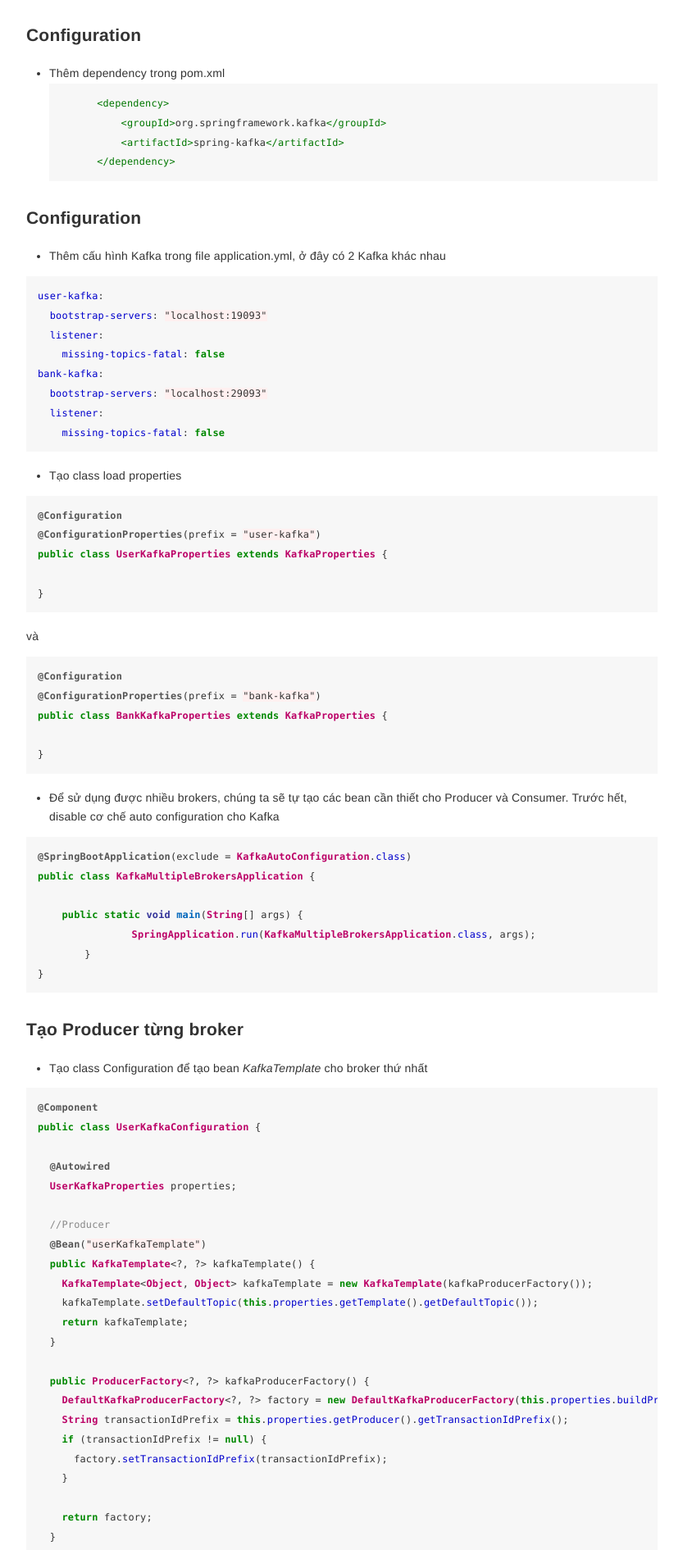
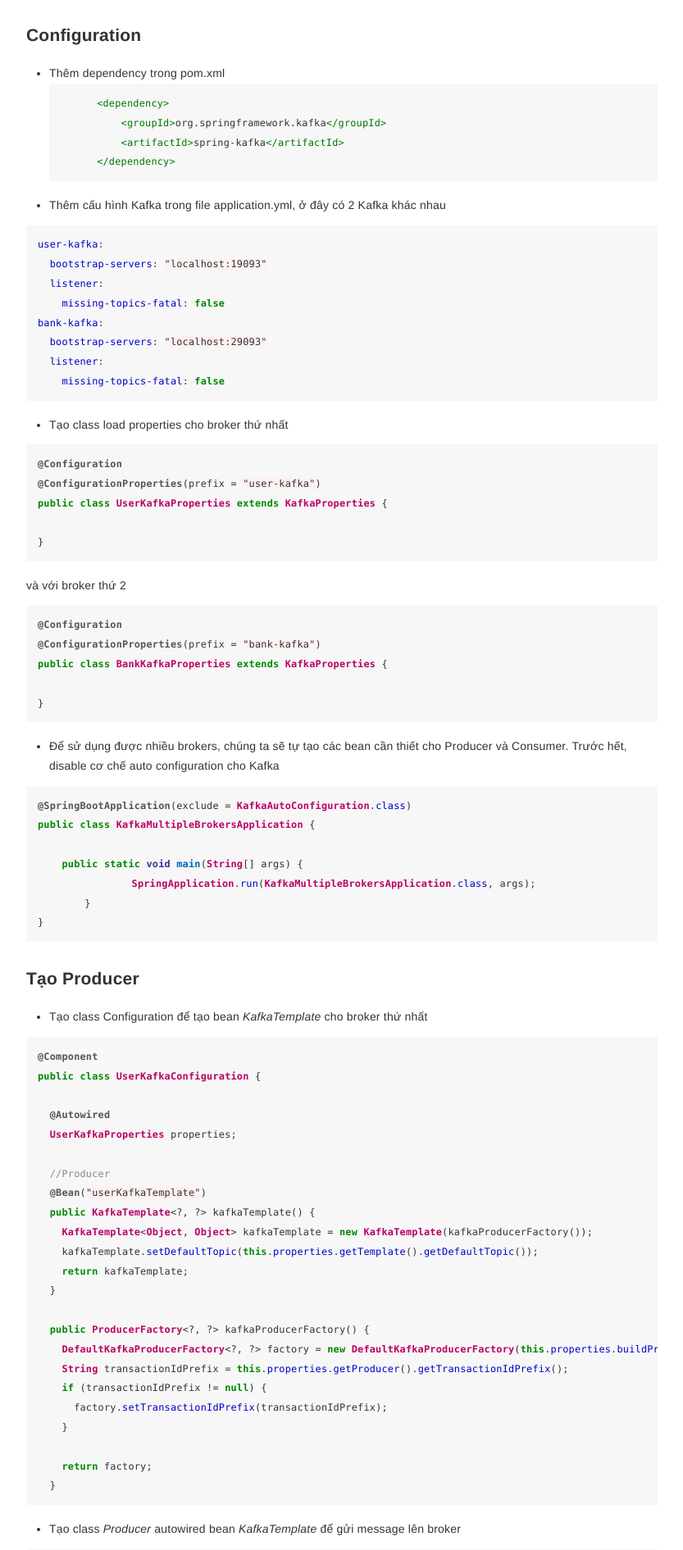
Before and after one commit to huypva/code-by-example-site, a Jekyll site: the page built from _posts/2021-10-11-spring-boot-kafka-multiple-brokers.md, in a window 1280 px wide. Shown: the part 455-2346 px from the top of the page at 82% size, without its empty margins (223-1056 px from the left). Built offline with Jekyll 4.4.1, drawn with Linux system fonts in a browser that asks for light colours; some of the changed text lies outside the part shown.

Commit message:
Add kafka multiple broker example

````diff
--- a/_posts/2021-10-11-spring-boot-kafka-multiple-brokers.md
+++ b/_posts/2021-10-11-spring-boot-kafka-multiple-brokers.md
@@ -23,8 +23,6 @@ source: https://github.com/huypva/spring-boot-kafka-multiple-brokers-example
 		</dependency>
 ```
 
-### Configuration
-
 - Thêm cấu hình Kafka trong file application.yml, ở đây có 2 Kafka khác nhau
 
 ```yml
@@ -38,7 +36,7 @@ bank-kafka:
     missing-topics-fatal: false
 ```
 
-- Tạo class load properties
+- Tạo class load properties cho broker thứ nhất
 
 ```java
 @Configuration
@@ -48,7 +46,7 @@ public class UserKafkaProperties extends KafkaProperties {
 }
 ```
 
-và
+và với broker thứ 2
 
 ```java
 @Configuration
@@ -70,7 +68,7 @@ public class KafkaMultipleBrokersApplication {
 }
 ```
 
-### Tạo Producer từng broker
+### Tạo Producer
 
 - Tạo class Configuration để tạo bean *KafkaTemplate* cho broker thứ nhất
 
@@ -133,7 +131,7 @@ public class UserKafkaProducerImpl implements UserKafkaProducer {
 
 - Tương tự tạo các class `BankKafkaConfiguration`, `BankKafkaProducerImpl` cho broker thứ 2
 
-### Tạo Consumer từng broker
+### Tạo Consumer
 
 - Tạo các bean *ConcurrentKafkaListenerContainerFactory*, *ConsumerFactory* cần thiết cho Consumer trong class `UserKafkaConfiguration`
 
````
